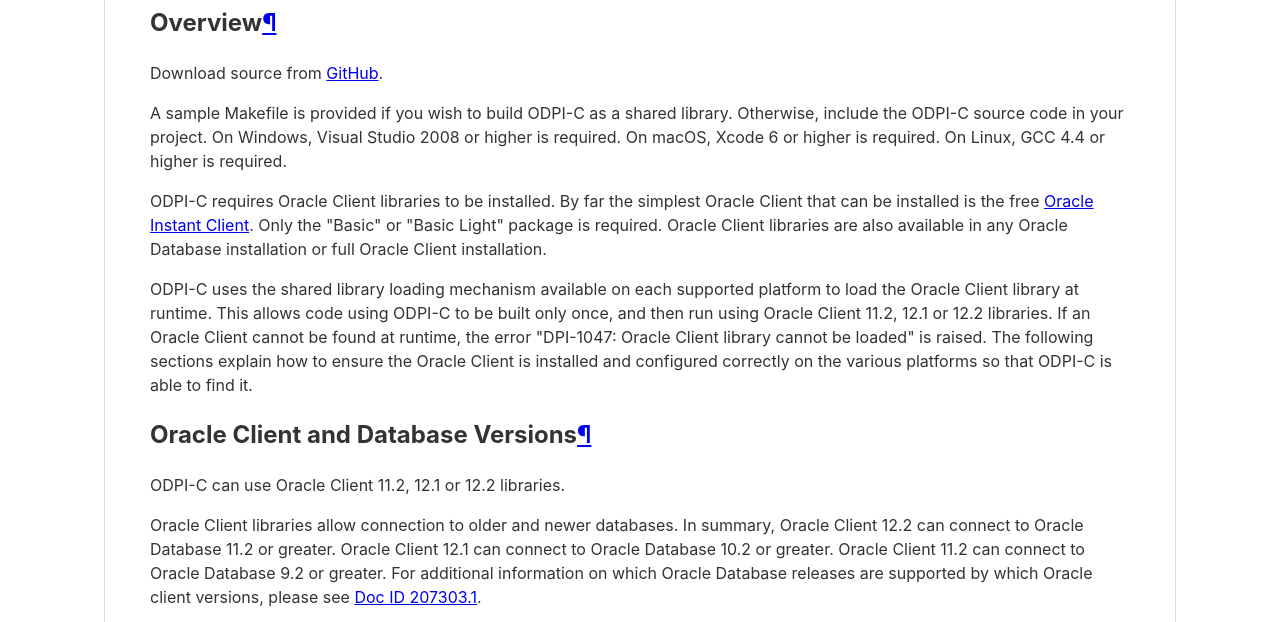
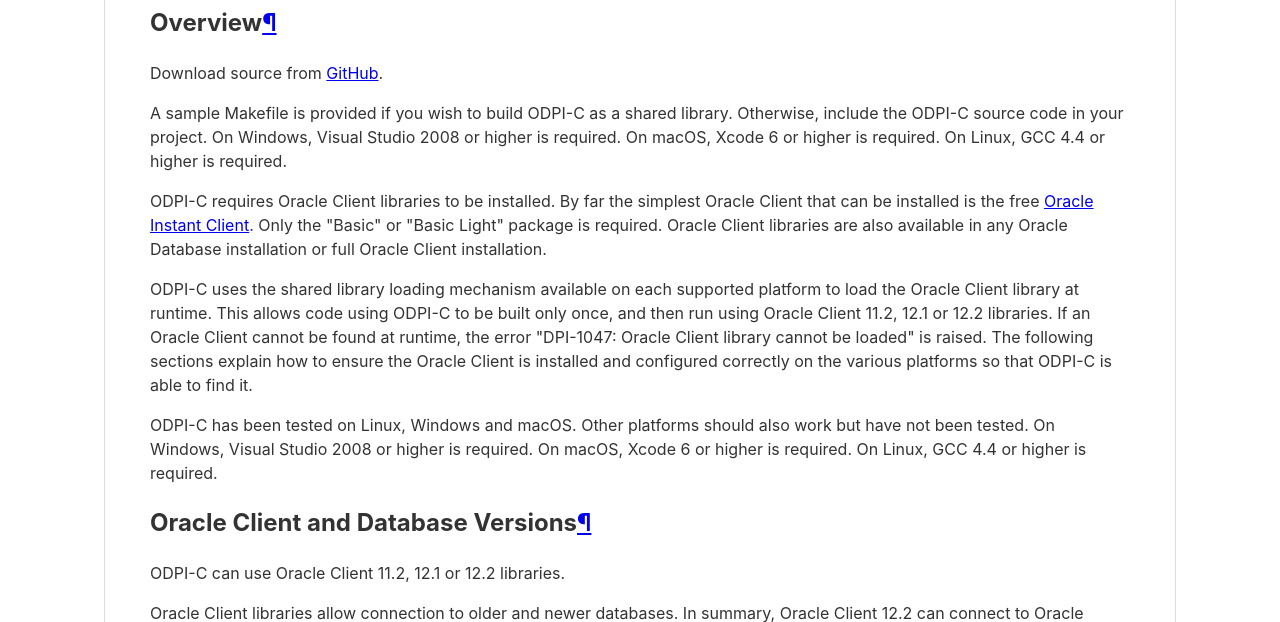
Before and after one commit to oracle/odpi, a plain HTML site: page doc/installation.html in a window 1280 px wide. Shown: the part 164-786 px from the top of the page. Drawn offline with Linux system fonts and the light colour scheme.

Commit message:
Add note about which platforms and compilers are supported.

```diff
--- a/doc/installation.html
+++ b/doc/installation.html
@@ -45,6 +45,10 @@ ODPI-C to be built only once, and then run using Oracle Client 11.2, 12.1 or
 &quot;DPI-1047: Oracle Client library cannot be loaded&quot; is raised. The following
 sections explain how to ensure the Oracle Client is installed and configured
 correctly on the various platforms so that ODPI-C is able to find it.</p>
+<p>ODPI-C has been tested on Linux, Windows and macOS.  Other platforms should
+also work but have not been tested.  On Windows, Visual Studio 2008 or higher
+is required.  On macOS, Xcode 6 or higher is required.  On Linux, GCC 4.4 or
+higher is required.</p>
 </div>
 <div class="section" id="oracle-client-and-database-versions">
 <h2>Oracle Client and Database Versions<a class="headerlink" href="#oracle-client-and-database-versions" title="Permalink to this headline">¶</a></h2>
```
